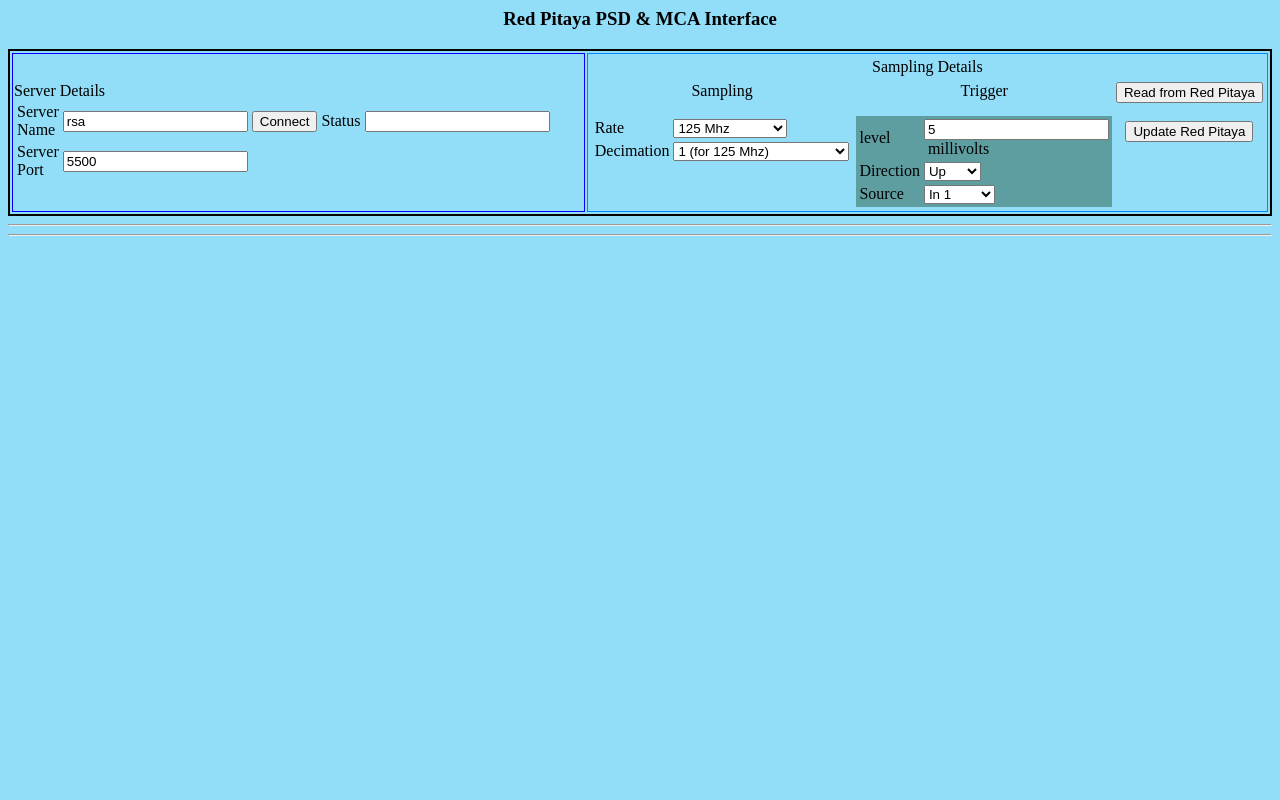
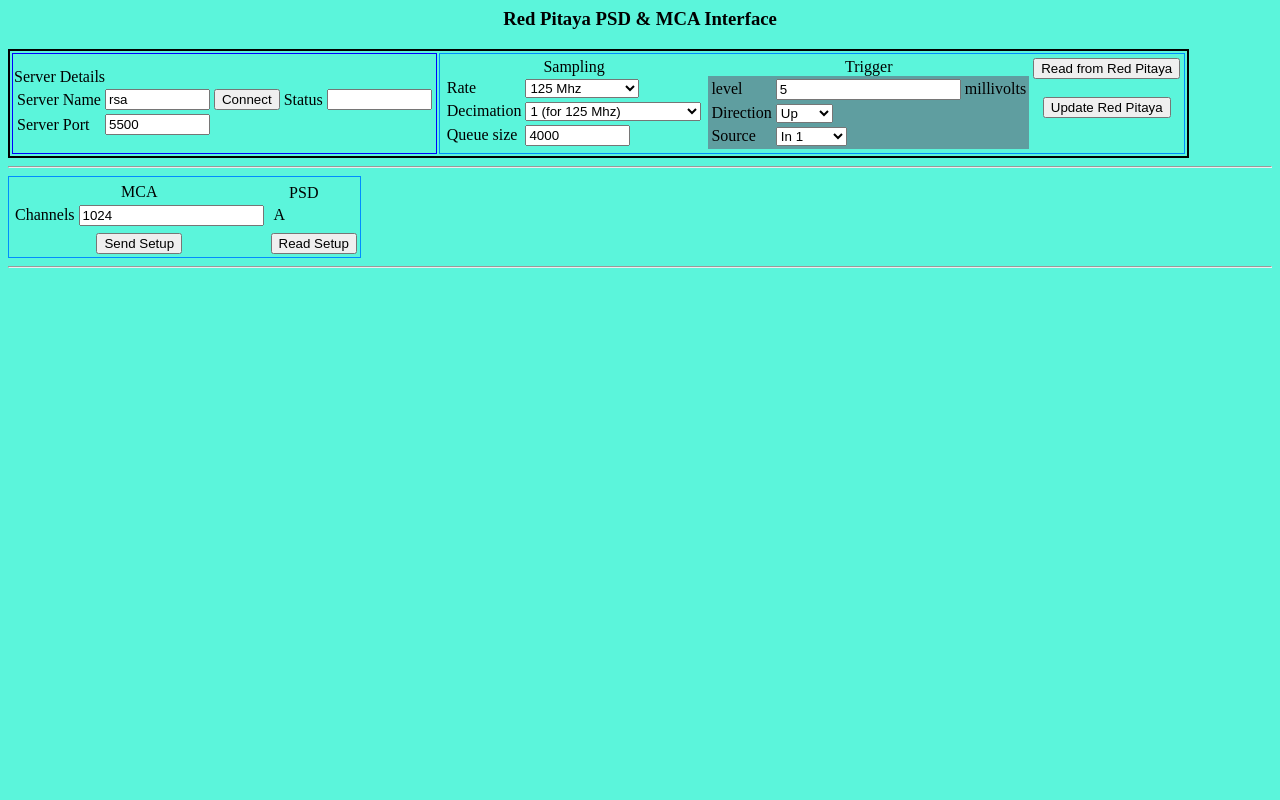
Before and after one commit to omereis/rp_client, a Flask app: template mb/app/templates/index.html in a window 1280 px wide. Run offline with Flask 2, Linux system fonts and the light colour scheme; the template is opened without the code that fills it, so the values that code supplies are empty; some libraries are stand-ins or nearby versions.

Commit message:
added buffer size to setup. This is the queue size in the RP card

```diff
--- a/rp_gui/app/static/css/rp_gui.css
+++ b/rp_gui/app/static/css/rp_gui.css
@@ -1,3 +1,3 @@
 body {
-    background-color: rgb(146, 221, 247);
+    background-color: rgb(91, 245, 219);
 }
--- a/rp_gui/app/static/js/rp_gui.js
+++ b/rp_gui/app/static/js/rp_gui.js
@@ -79,11 +79,7 @@ function onReadSamplingClick () {
     try {
         document.body.style.cursor = "wait";
         var dictMessage = {};
-        //var sampling = uploadSampling ();
-        //var trigger = uploadTrigger ();
         dictMessage["setup"] = "read";
-        //dictMessage["sampling"] = sampling;
-        //dictMessage["trigger"] = trigger;
         console.log(JSON.stringify(dictMessage));
         $.ajax({
             url: "/onparams",
@@ -118,6 +114,7 @@ function uploadSampling () {
     var msg = {};
     msg["rate"] = uploadRate ();
     msg["decimation"] = uploadDecimation ();
+    msg["buffer_length"] = uploadBufferLength();
     return (msg);
 }
 //-----------------------------------------------------------------------------
@@ -163,6 +160,21 @@ function uploadDecimation() {
         decimation = 1;
     }
     return (decimation);
+}
+//-----------------------------------------------------------------------------
+function uploadBufferLength() {
+    var size;
+
+    try {
+        var txt = document.getElementById("txtQueueSize")
+        if (txt != null)
+            size = txt.value;
+    }
+    catch (err) {
+        alert (err);
+        size = "1000";
+    }
+    return (size);
 }
 //-----------------------------------------------------------------------------
 function uploadTrigger() {
@@ -279,6 +291,9 @@ function downloadSampling (jSampling) {
     //var rate = jSampling["rate"];
     selectComboItem ("comboRate", jSampling["rate"]);
     selectComboItem ("comboDecimation", jSampling["decimation"]);
+    var txt = document.getElementById("txtQueueSize");
+    if (txt != null)
+        txt.value =  jSampling["buffer_length"];
     //console.log(rate);
 }
 //-----------------------------------------------------------------------------
--- a/rp_gui/app/templates/index.html
+++ b/rp_gui/app/templates/index.html
@@ -9,36 +9,26 @@
     <body>
 <div>
 	<h3 style="text-align:center">Red Pitaya PSD &amp; MCA Interface</h3>
-	<table  style="border:2px solid" width="100%">
+	<!-- <table  style="border:2px solid" width="100%"> -->
+	<table  style="border:2px solid">
 		<tr>
-			<td width="50%" style="border: 1px solid blue">
+			<td style="border: 1px solid blue">
 				Server Details
-				<table style="border:1px" width="50%">
+				<table>
 					<tr>
-						<td>Server Name</td><td><input type="text" id="server_name" value="rsa"></td>
-						<td><input id="btnConnect" type="button" value="Connect"  onclick="onConnectClick()"></td>
-						<td>Status</td><td><input type="text" id="connect_status" readonly></td>
+						<td>Server Name</td><td><input type="text" id="server_name" size="10" value="rsa"></td>
+						<td><input id="btnConnect" type="button" value="Connect" size="10" onclick="onConnectClick()"></td>
+						<td>Status</td><td><input type="text" id="connect_status" size="10" readonly></td>
 					</tr>
 					<tr>
-						<td>Server Port</td><td><input type="text" id="server_port" value="5500"></td>
+						<td>Server Port</td><td><input type="text" id="server_port" value="5500" size="10" ></td>
 					</tr>
 				</table>
 			</td>
 			<td style="border: 1px solid rgb(0, 140, 255)">
-				<!-- <p style="text-align: center">Sampling Details</p> -->
-				<table style="width: 100%;">
-					<tr>
-						<td style="width: 10%;"></td>
-						<td style="width: 80%;">
-							<p style="text-align: center">Sampling Details</p>
-						</td>
-						<td style="width: 10%;" id="txtSampling"><p style="text-align: center"></p></td>
-					</tr>
-				</table>
 				<table style="width: 100%;">
 					<tr style="vertical-align: top;">
-						<td style="width: 50%;">
-							<p style="text-align: center;">Sampling</p>
+						<td  style="text-align: center;">Sampling
 							<table style="width: 100%;">
 								<tr>
 									<td>Rate</td>
@@ -62,10 +52,13 @@
 										</select>
 									</td>
 								</tr>
+								<tr>
+									<td>Queue size</td>
+									<td><input type="text" size="10" value="4000" id="txtQueueSize"></input></td>
+								</tr>
 							</table>
 						</td>
-						<td style="width: 50%;">
-							<p style="text-align: center;">Trigger</p>
+						<td style="text-align: center;">Trigger
 							<table style="width: 100%;background-color: cadetblue;">
 								<tr>
 									<td>level</td>
@@ -99,6 +92,35 @@
 		</tr>
 	</table>
     <hr>
+	<table style="border: 1px solid rgb(0, 140, 255);">
+		<tr>
+		<td>
+			<table>
+				<tr>
+					<td colspan="2" style="text-align: center;">MCA</td>
+				</tr>
+				<tr>
+					<td>Channels</td>
+					<td><input id="txtMcaChannels" type="input" value="1024"></td>
+				</tr>
+			</table>
+		</td>
+		<td>
+			<table>
+				<th>
+					<td>PSD</td>
+				</th>
+				<tr>
+					<td>A</td>
+				</tr>
+			</table>
+		</td>
+		</tr>
+		<tr style="text-align: center;">
+			<td><input type="button" value="Send Setup"></td>
+			<td><input type="button" value="Read Setup"></td>
+		</tr>
+	</table>
 	<hr>
 
 </body>
```
Also changed, not shown: 3 other files.
